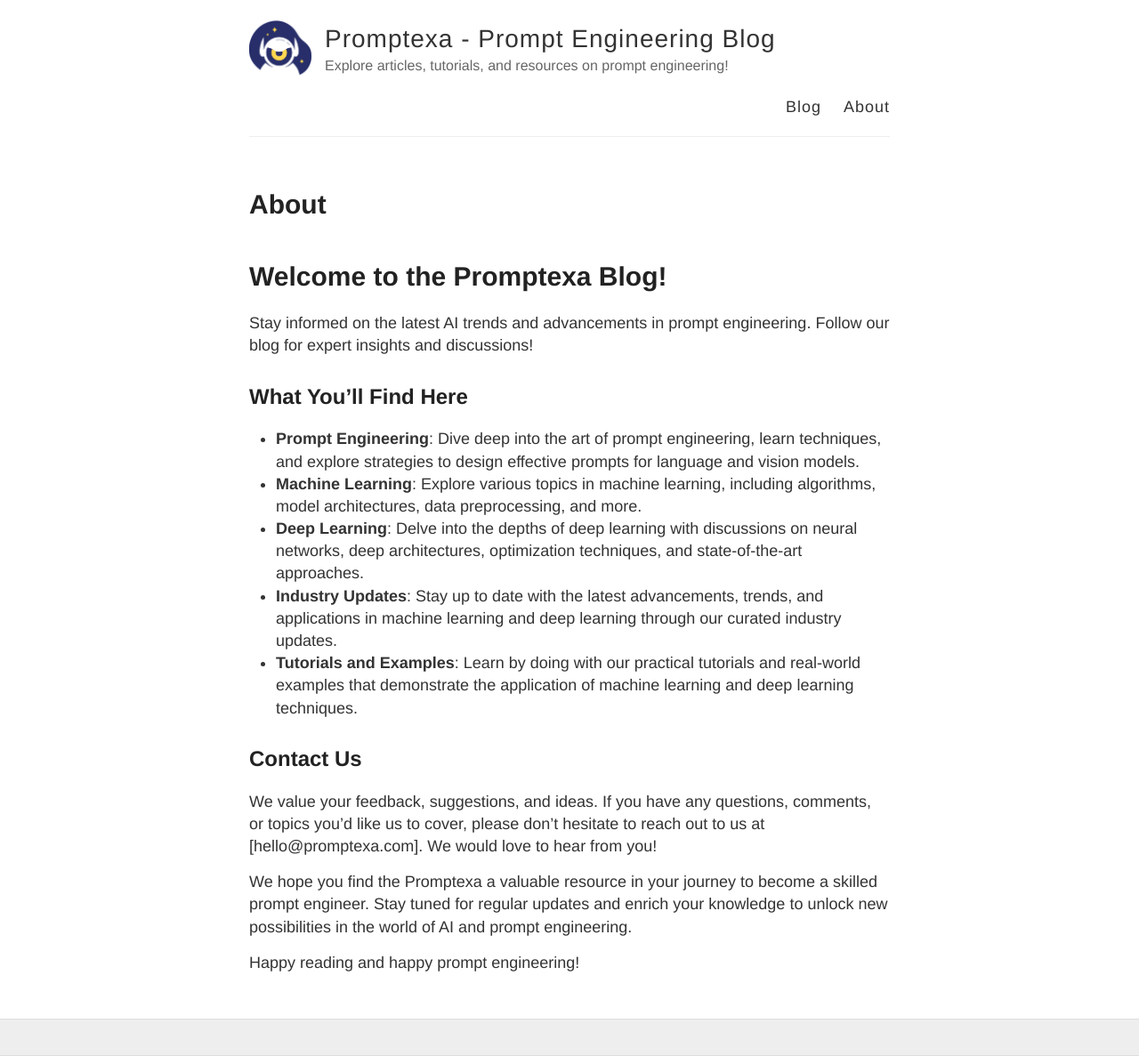
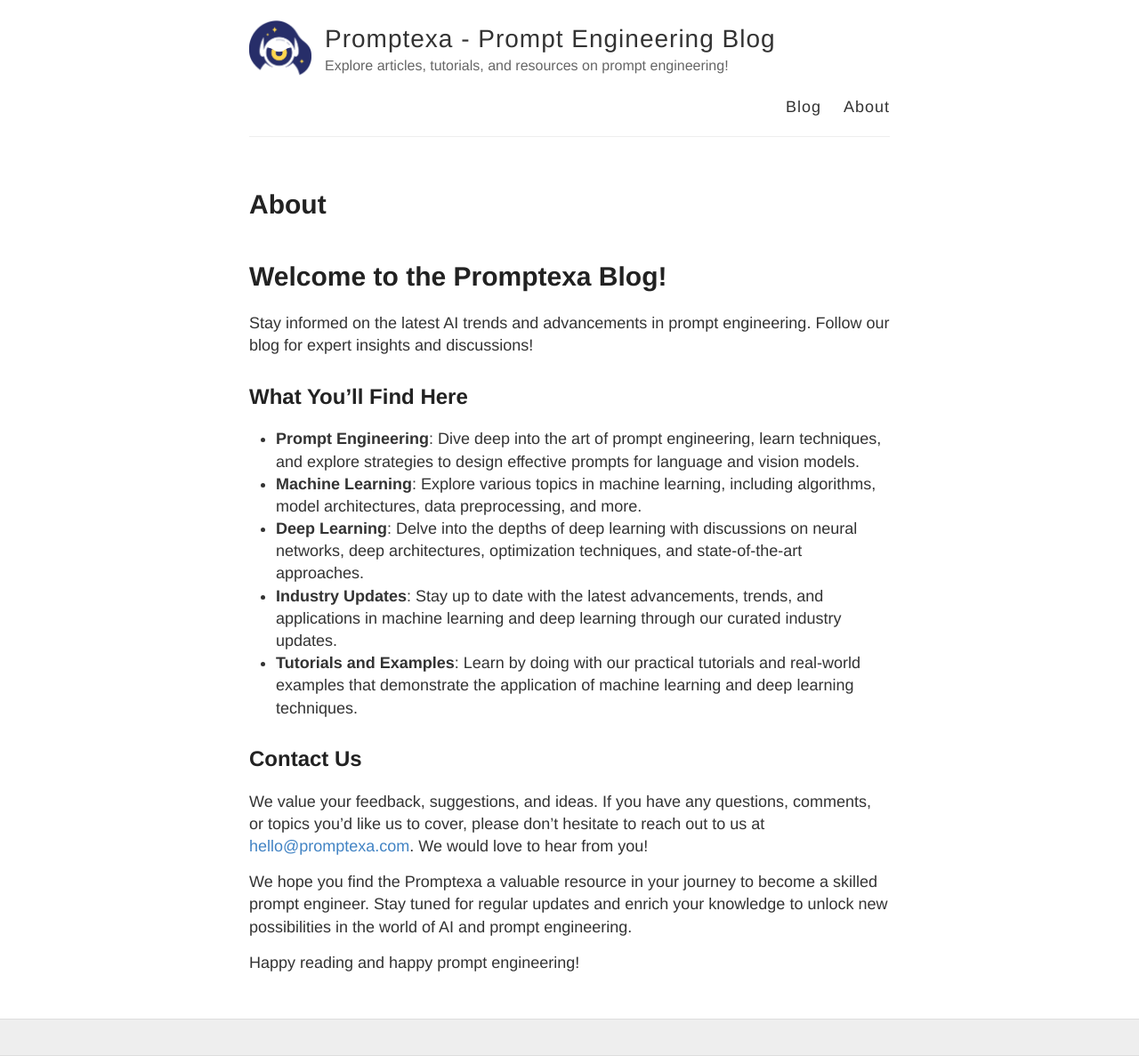
Before and after one commit to promptexa/promptexa.com, a Jekyll site: the page built from about.md, in a window 1280 px wide. Shown: the whole page at 89% size. Built offline with Jekyll 4.4.1, drawn with Linux system fonts in a browser that asks for light colours; some of the changed lines change nothing that is shown.

Commit message:
Add email

```diff
--- a/about.md
+++ b/about.md
@@ -18,7 +18,7 @@
 
 ## Contact Us
 
-We value your feedback, suggestions, and ideas. If you have any questions, comments, or topics you'd like us to cover, please don't hesitate to reach out to us at [hello@promptexa.com]. We would love to hear from you!
+We value your feedback, suggestions, and ideas. If you have any questions, comments, or topics you'd like us to cover, please don't hesitate to reach out to us at [hello@promptexa.com](mailto:hello@promptexa.com). We would love to hear from you!
 
 We hope you find the Promptexa a valuable resource in your journey to become a skilled prompt engineer. Stay tuned for regular updates and enrich your knowledge to unlock new possibilities in the world of AI and prompt engineering.
 
```
